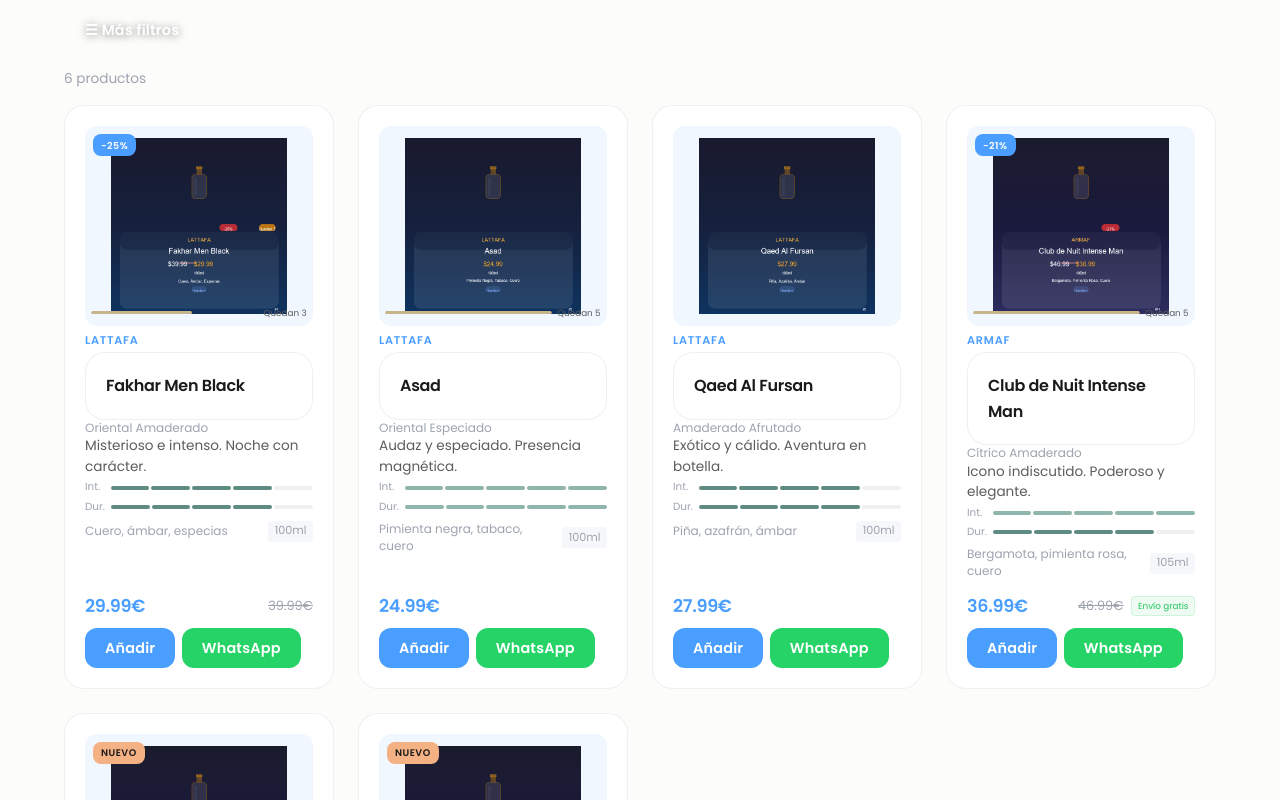
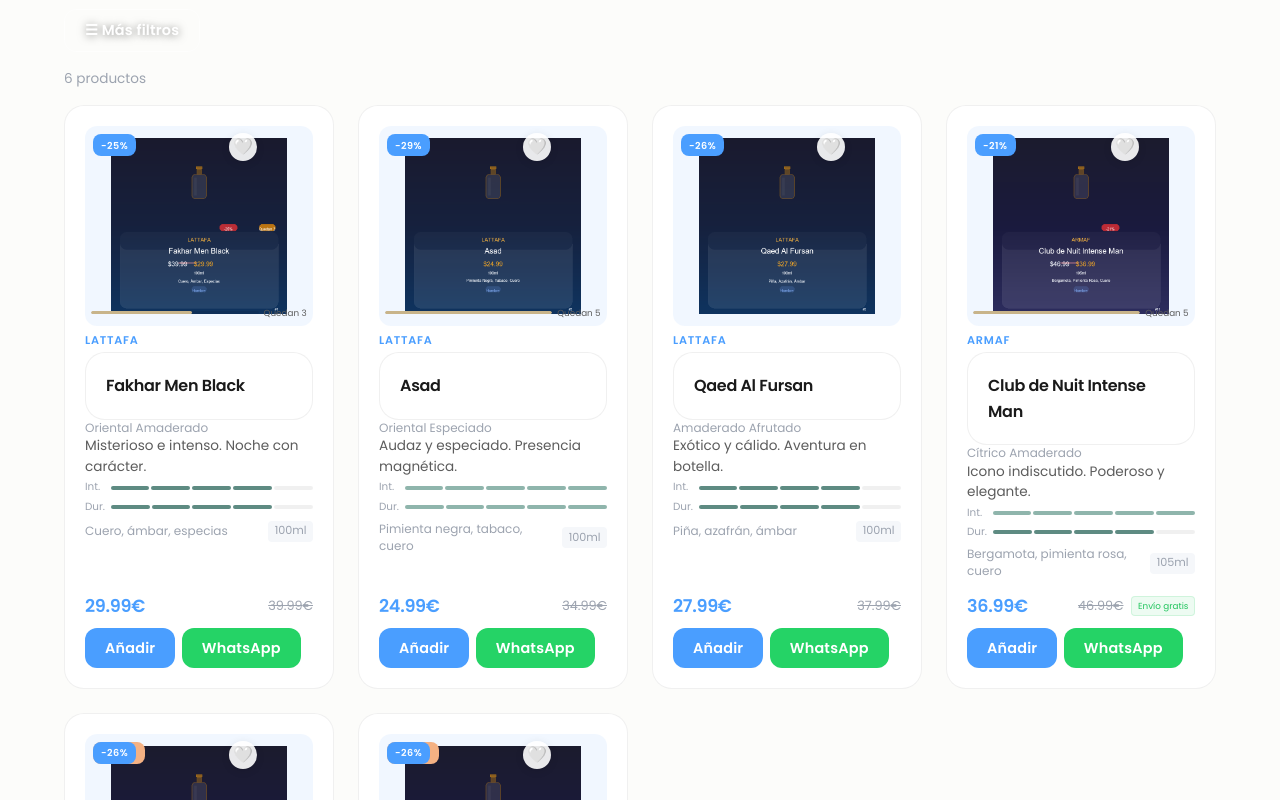
Before and after one commit to Carlos-edhub/tng_shops, a React (Vite) app: page / in a window 1280 px wide. Shown: the part 2840-3640 px from the top of the page. Built offline with nearby package versions, Linux system fonts and the light colour scheme.

Commit message:
Add favorite button and original prices to all products

```diff
--- a/src/components/ProductCard.jsx
+++ b/src/components/ProductCard.jsx
@@ -1,3 +1,4 @@
+import { useState } from 'react';
 import { Link } from 'react-router-dom';
 import { motion } from 'framer-motion';
 import { useWhatsApp } from '../hooks/useWhatsApp';
@@ -28,6 +29,7 @@
 }
 
 export default function ProductCard({ product, index = 0, compact = false }) {
+  const [isFavorite, setIsFavorite] = useState(false);
   const { orderProduct } = useWhatsApp();
   const dispatch = useCartDispatch();
   const { addToast } = useToast();
@@ -68,6 +70,36 @@
         <div className="card-media">
           {product.isNew && <span className="card-badge card-badge-new">Nuevo</span>}
           {discount > 0 && <span className="card-badge card-badge-discount">-{discount}%</span>}
+          <button
+            className="favorite-btn"
+            onClick={(e) => {
+              e.preventDefault();
+              e.stopPropagation();
+              setIsFavorite(!isFavorite);
+              addToast(isFavorite ? 'Eliminado de favoritos' : 'Añadido a favoritos', 'success');
+            }}
+            aria-label={isFavorite ? 'Eliminar de favoritos' : 'Añadir a favoritos'}
+            style={{
+              position: 'absolute',
+              top: '0.4rem',
+              right: discount > 0 ? '3.5rem' : '0.4rem',
+              zIndex: 2,
+              background: 'rgba(255,255,255,0.9)',
+              border: 'none',
+              borderRadius: '50%',
+              width: '28px',
+              height: '28px',
+              display: 'flex',
+              alignItems: 'center',
+              justifyContent: 'center',
+              cursor: 'pointer',
+              fontSize: '1rem',
+              transition: 'all 0.3s ease',
+              boxShadow: '0 2px 8px rgba(0,0,0,0.1)',
+            }}
+          >
+            {isFavorite ? '❤️' : '🤍'}
+          </button>
           {lowStock && !product.isNew && (
             <div style={{ position: 'absolute', bottom: '0.4rem', left: '0.4rem', right: '0.4rem', zIndex: 2, display: 'flex', alignItems: 'center', gap: '0.3rem' }}>
               <div style={{ flex: 1, height: '3px', background: 'rgba(0,0,0,0.08)', borderRadius: '2px', overflow: 'hidden' }}>
--- a/src/data/products.js
+++ b/src/data/products.js
@@ -23,6 +23,7 @@
     name: 'Fakhar Men Silver',
     description: 'Fresco y moderno. Para el día a día.',
     price: 26.99,
+    originalPrice: 36.99,
     image: '/images/productos/lattafa_fakhar_men_silver.png',
     category: 'Hombre',
     brand: 'Lattafa',
@@ -41,6 +42,7 @@
     name: 'Asad',
     description: 'Audaz y especiado. Presencia magnética.',
     price: 24.99,
+    originalPrice: 34.99,
     image: '/images/productos/lattafa_asad.png',
     category: 'Hombre',
     brand: 'Lattafa',
@@ -78,6 +80,7 @@
     name: 'Qaed Al Fursan',
     description: 'Exótico y cálido. Aventura en botella.',
     price: 27.99,
+    originalPrice: 37.99,
     image: '/images/productos/lattafa_qaed_al_fursan.png',
     category: 'Hombre',
     brand: 'Lattafa',
@@ -113,6 +116,7 @@
     name: 'Raghba Wood Intense',
     description: 'Amaderado y sensual. Deja huella.',
     price: 19.99,
+    originalPrice: 29.99,
     image: '/images/productos/lattafa_raghba_wood_intense.png',
     category: 'Hombre',
     brand: 'Lattafa',
@@ -131,6 +135,7 @@
     name: 'Shem Al Sheikh',
     description: 'Clásico árabe. Elegancia tradicional.',
     price: 18.99,
+    originalPrice: 28.99,
     image: '/images/productos/lattafa_shem_al_sheikh.png',
     category: 'Hombre',
     brand: 'Lattafa',
@@ -148,6 +153,7 @@
     name: 'Najdia',
     description: 'Marino y enérgico. Frescura activa.',
     price: 21.99,
+    originalPrice: 31.99,
     image: '/images/productos/lattafa_najdia.png',
     category: 'Hombre',
     brand: 'Lattafa',
@@ -204,6 +210,7 @@
     name: 'Club de Nuit Iconic',
     description: 'Audaz y moderno. Presencia segura.',
     price: 36.99,
+    originalPrice: 49.99,
     image: '/images/productos/armaf_club_de_nuit_iconic.png',
     category: 'Hombre',
     brand: 'Armaf',
@@ -222,6 +229,7 @@
     name: 'Club de Nuit Sillage',
     description: 'Elegancia fresca y magnética.',
     price: 36.99,
+    originalPrice: 49.99,
     image: '/images/productos/armaf_club_de_nuit_sillage.png',
     category: 'Hombre',
     brand: 'Armaf',
@@ -239,6 +247,7 @@
     name: 'Club de Nuit Milestone',
     description: 'Frescura única. Estilo inconfundible.',
     price: 38.99,
+    originalPrice: 52.99,
     image: '/images/productos/armaf_club_de_nuit_milestone.png',
     category: 'Hombre',
     brand: 'Armaf',
@@ -257,6 +266,7 @@
     name: 'Club de Nuit Urban Man',
     description: 'Energía urbana. Para el día.',
     price: 32.99,
+    originalPrice: 44.99,
     image: '/images/productos/armaf_club_de_nuit_urban_man.png',
     category: 'Hombre',
     brand: 'Armaf',
@@ -293,6 +303,7 @@
     name: 'Tag Him',
     description: 'Deportivo y limpio. Para el gym.',
     price: 19.99,
+    originalPrice: 29.99,
     image: '/images/productos/armaf_tag_him.png',
     category: 'Hombre',
     brand: 'Armaf',
@@ -310,6 +321,7 @@
     name: 'Voyage Blues',
     description: 'Aventura acuática. Frescura total.',
     price: 21.99,
+    originalPrice: 31.99,
     image: '/images/productos/armaf_voyage_blues.png',
     category: 'Hombre',
     brand: 'Armaf',
@@ -327,6 +339,7 @@
     name: 'Odyssey Homme',
     description: 'Épico y misterioso. Viaje olfativo.',
     price: 27.99,
+    originalPrice: 37.99,
     image: '/images/productos/armaf_odyssey_homme.png',
     category: 'Hombre',
     brand: 'Armaf',
@@ -382,6 +395,7 @@
     name: 'Ana Abiyedh Poudrée',
     description: 'Suave empolvado. Sofisticado.',
     price: 32.99,
+    originalPrice: 44.99,
     image: '/images/productos/lattafa_ana_abiyedh_poudree.png',
     category: 'Mujer',
     brand: 'Lattafa',
@@ -400,6 +414,7 @@
     name: 'Yara',
     description: 'Femenino y floral. Dulce y moderno.',
     price: 24.99,
+    originalPrice: 34.99,
     image: '/images/productos/lattafa_yara.png',
     category: 'Mujer',
     brand: 'Lattafa',
@@ -418,6 +433,7 @@
     name: 'Ana Abiyedh Rose',
     description: 'Rosa delicada. Elegancia pura.',
     price: 28.99,
+    originalPrice: 38.99,
     image: '/images/productos/lattafa_ana_abiyedh_rose.png',
     category: 'Mujer',
     brand: 'Lattafa',
@@ -435,6 +451,7 @@
     name: 'Haya',
     description: 'Alegre y juvenil. Flores y fruta.',
     price: 22.99,
+    originalPrice: 32.99,
     image: '/images/productos/lattafa_haya.png',
     category: 'Mujer',
     brand: 'Lattafa',
@@ -453,6 +470,7 @@
     name: 'Raghba',
     description: 'Cálido y acogedor. Vainilla árabe.',
     price: 18.99,
+    originalPrice: 28.99,
     image: '/images/productos/lattafa_raghba.png',
     category: 'Mujer',
     brand: 'Lattafa',
@@ -470,6 +488,7 @@
     name: 'La Charmante',
     description: 'Refinada y lujosa. Ocasiones especiales.',
     price: 29.99,
+    originalPrice: 39.99,
     image: '/images/productos/lattafa_la_charmante.png',
     category: 'Mujer',
     brand: 'Lattafa',
@@ -488,6 +507,7 @@
     name: 'Musk Mood',
     description: 'Almizcle limpio. Frescura íntima.',
     price: 20.99,
+    originalPrice: 30.99,
     image: '/images/productos/lattafa_musk_mood.png',
     category: 'Mujer',
     brand: 'Lattafa',
@@ -523,6 +543,7 @@
     name: "Bade'e Al Oud Amethyst",
     description: 'Oud y frutos rojos. Seducción.',
     price: 31.99,
+    originalPrice: 43.99,
     image: '/images/productos/lattafa_bade_al_oud_amethyst.png',
     category: 'Mujer',
     brand: 'Lattafa',
@@ -541,6 +562,7 @@
     name: 'Club de Nuit Woman',
     description: 'Floral afrutado. Femenino poderoso.',
     price: 34.99,
+    originalPrice: 47.99,
     image: '/images/productos/armaf_club_de_nuit_woman.png',
     category: 'Mujer',
     brand: 'Armaf',
@@ -577,6 +599,7 @@
     name: 'Tag Her',
     description: 'Dulce y coqueto. Para el día.',
     price: 19.99,
+    originalPrice: 29.99,
     image: '/images/productos/armaf_tag_her.png',
     category: 'Mujer',
     brand: 'Armaf',
@@ -594,6 +617,7 @@
     name: 'Hunter Woman',
     description: 'Cautivador y vibrante. Elegancia.',
     price: 24.99,
+    originalPrice: 34.99,
     image: '/images/productos/armaf_hunter_woman.png',
     category: 'Mujer',
     brand: 'Armaf',
@@ -612,6 +636,7 @@
     name: 'Odyssey Woman',
     description: 'Aventura floral. Viaje sensorial.',
     price: 26.99,
+    originalPrice: 36.99,
     image: '/images/productos/armaf_odyssey_woman.png',
     category: 'Mujer',
     brand: 'Armaf',
@@ -630,6 +655,7 @@
     name: 'Voyage Bloom',
     description: 'Floral acuático. Brisa primaveral.',
     price: 22.99,
+    originalPrice: 32.99,
     image: '/images/productos/armaf_voyage_bloom.png',
     category: 'Mujer',
     brand: 'Armaf',
@@ -666,6 +692,7 @@
     name: 'Dareej',
     description: 'Osado y dulce. Personalidad única.',
     price: 25.99,
+    originalPrice: 35.99,
     image: '/images/productos/armaf_dareej.png',
     category: 'Mujer',
     brand: 'Armaf',
@@ -683,6 +710,7 @@
     name: 'Sillage Woman',
     description: 'Estela floral. Sofisticación pura.',
     price: 31.99,
+    originalPrice: 43.99,
     image: '/images/productos/armaf_sillage_woman.png',
     category: 'Mujer',
     brand: 'Armaf',
@@ -718,6 +746,7 @@
     name: 'Ana Abiyedh White',
     description: 'Limpio y fresco. Para cualquier momento.',
     price: 28.99,
+    originalPrice: 39.99,
     image: '/images/productos/lattafa_ana_abiyedh_white.png',
     category: 'Unisex',
     brand: 'Lattafa',
@@ -735,6 +764,7 @@
     name: 'Opacity',
     description: 'Moderno y envolvente. Magnético.',
     price: 33.99,
+    originalPrice: 46.99,
     image: '/images/productos/armaf_opacity.png',
     category: 'Unisex',
     brand: 'Armaf',
@@ -752,6 +782,7 @@
     name: 'Bright Peach',
     description: 'Dulce y jugoso. Vibrante y juvenil.',
     price: 31.99,
+    originalPrice: 44.99,
     image: '/images/productos/armaf_bright_peach.png',
     category: 'Unisex',
     brand: 'Armaf',
@@ -770,6 +801,7 @@
     name: 'Maahir Black',
     description: 'Intenso y seductor. Noche mágica.',
     price: 26.99,
+    originalPrice: 37.99,
     image: '/images/productos/lattafa_maahir_black.png',
     category: 'Unisex',
     brand: 'Lattafa',
@@ -787,6 +819,7 @@
     name: 'Rave Now',
     description: 'Energía pura. Frescura épica.',
     price: 23.99,
+    originalPrice: 33.99,
     image: '/images/productos/lattafa_rave_now.png',
     category: 'Unisex',
     brand: 'Lattafa',
@@ -805,6 +838,7 @@
     name: 'Fakhar Rose',
     description: 'Rosa árabe. Elegancia compartida.',
     price: 28.99,
+    originalPrice: 39.99,
     image: '/images/productos/lattafa_fakhar_rose.png',
     category: 'Unisex',
     brand: 'Lattafa',
--- a/src/index.css
+++ b/src/index.css
@@ -1332,6 +1332,22 @@
 }
 
 /* =================================================================
+   Favorite Button
+   ================================================================= */
+.favorite-btn {
+  transition: all 0.3s ease;
+}
+
+.favorite-btn:hover {
+  transform: scale(1.15);
+  background: rgba(255,255,255,1) !important;
+}
+
+.favorite-btn:active {
+  transform: scale(0.95);
+}
+
+/* =================================================================
    Buttons
    ================================================================= */
 .btn {
```
